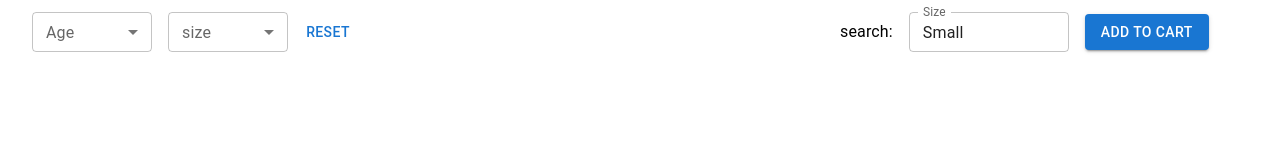
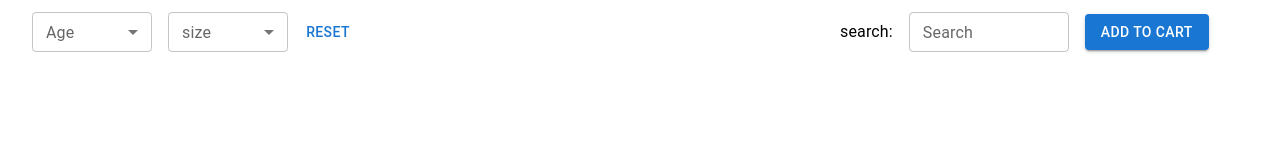
Before and after one commit to saif8983/internship-toothsi, a React (Create React App) app: page / in a window 1280 px wide. Shown: the top 160 px of the page. Built offline with nearby package versions, Linux system fonts and the light colour scheme.

Commit message:
change in navbar

```diff
--- a/src/components/Navbar.jsx
+++ b/src/components/Navbar.jsx
@@ -54,9 +54,8 @@ const Navbar = () => {
     <Typography style={style.colorSearchNavbar}>search:</Typography>
     <TextField
     sx={style.searchNavbar}
-          label="Size"
+          label="Search"
           id="outlined-size-small"
-          defaultValue="Small"
           size="small"
           color="primary"
         />
```
